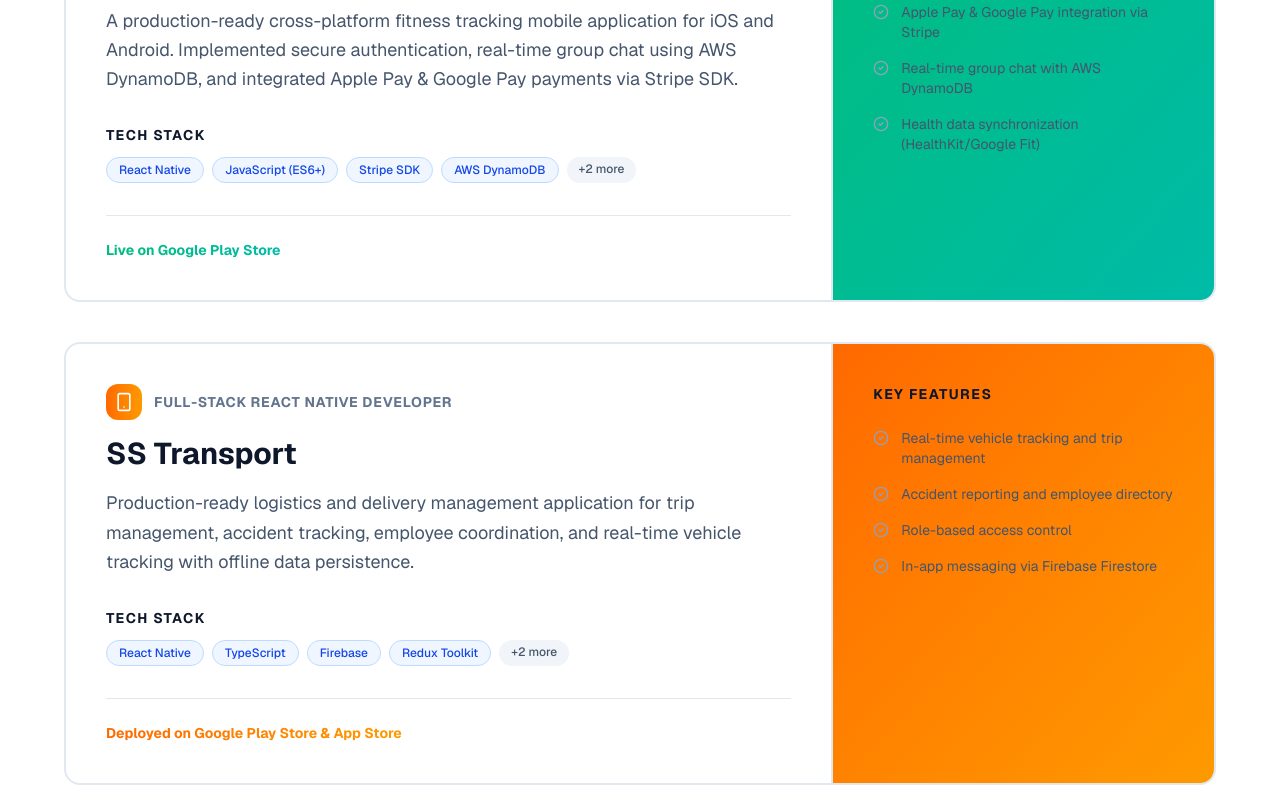
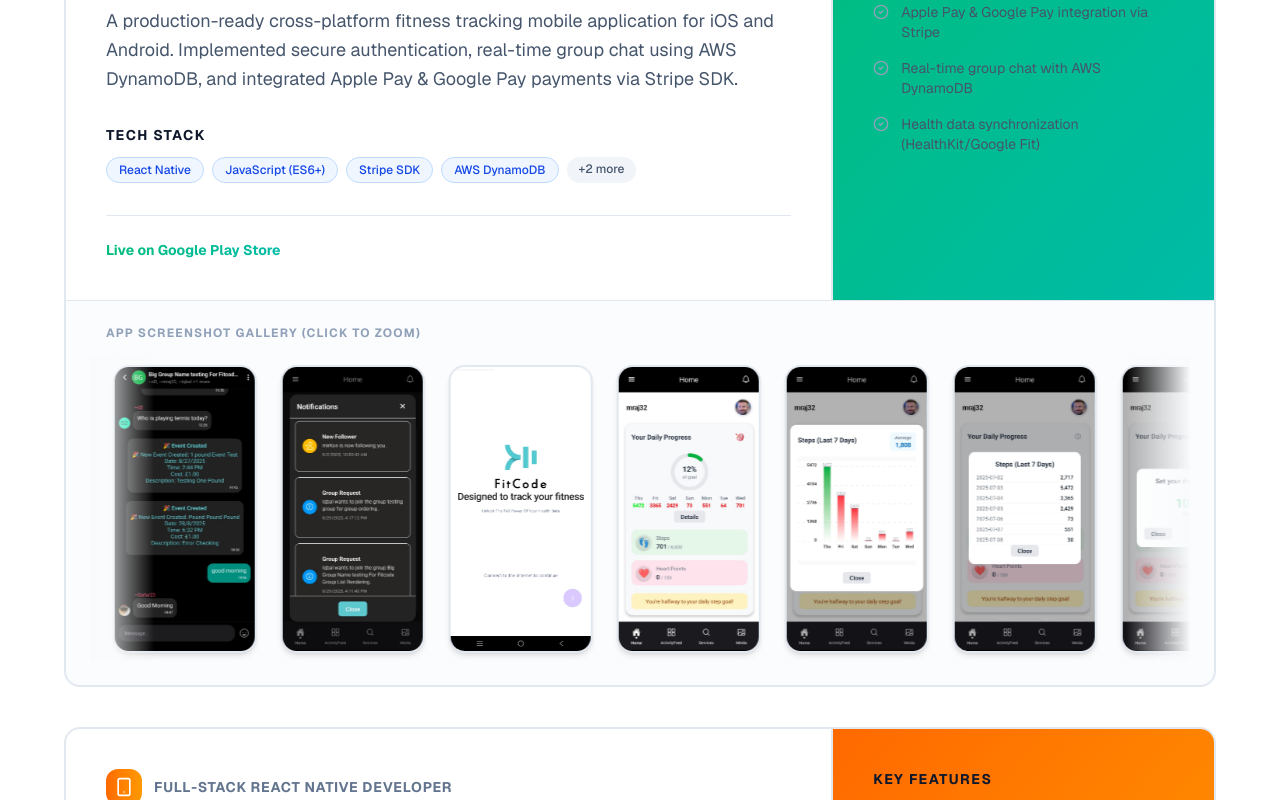
Before and after one commit to MirazRatul/Miraz_Portfolio, a Next.js app: page / in a window 1280 px wide. Shown: the part 5500-6300 px from the top of the page. Built offline with nearby package versions, Linux system fonts and the light colour scheme.

Commit message:
feat: initialize Tailwind CSS configuration and add images for project in ProjectSection component

```diff
--- a/app/globals.css
+++ b/app/globals.css
@@ -188,6 +188,9 @@
   --animate-fade-in-up: fade-in-up 0.8s cubic-bezier(0.16, 1, 0.3, 1) forwards;
   --animate-fade-in: fade-in 1s ease-out forwards;
   --animate-slide-in-right: slide-in-right 0.8s cubic-bezier(0.16, 1, 0.3, 1) forwards;
+  --animate-scale-up: scale-up 0.3s cubic-bezier(0.34, 1.56, 0.64, 1) forwards;
+  --animate-marquee: marquee 40s linear infinite;
+  --animate-marquee-reverse: marquee-reverse 40s linear infinite;
 
   @keyframes fade-in-up {
     from {
@@ -215,6 +218,32 @@
     to {
       opacity: 1;
       transform: translateX(0);
+    }
+  }
+  @keyframes scale-up {
+    from {
+      opacity: 0;
+      transform: scale(0.9);
+    }
+    to {
+      opacity: 1;
+      transform: scale(1);
+    }
+  }
+  @keyframes marquee {
+    0% {
+      transform: translateX(0%);
+    }
+    100% {
+      transform: translateX(-50%);
+    }
+  }
+  @keyframes marquee-reverse {
+    0% {
+      transform: translateX(-50%);
+    }
+    100% {
+      transform: translateX(0%);
     }
   }
 }
--- a/components/projects-section.tsx
+++ b/components/projects-section.tsx
@@ -1,7 +1,10 @@
 'use client';
 
-import { Smartphone, CheckCircle2, ExternalLink } from 'lucide-react';
+import { Smartphone, CheckCircle2, ExternalLink, X, ChevronLeft, ChevronRight } from 'lucide-react';
 import { useScrollReveal } from '@/hooks/use-scroll-reveal';
+import { useState, useEffect } from 'react';
+import Image from 'next/image';
+import { createPortal } from 'react-dom';
 
 const projects = [
   {
@@ -38,6 +41,20 @@
     status: 'Live on Google Play Store',
     role: 'Sole React Native Developer',
     color: 'from-emerald-500 to-teal-500',
+    screenshots: [
+      '/fitcode/fitcode_image1.jpeg',
+      '/fitcode/fitcode_image2.jpeg',
+      '/fitcode/fitcode_image3.jpeg',
+      '/fitcode/fitcode_image4.jpeg',
+      '/fitcode/fitcode_image5.jpeg',
+      '/fitcode/fitcode_image7.jpeg',
+      '/fitcode/fitcode_image8.jpeg',
+      '/fitcode/fitocde_image9.jpeg',
+      '/fitcode/fitcode_image10.jpeg',
+      '/fitcode/fitcode_image11.jpeg',
+      '/fitcode/fitcode_image12.jpeg',
+      '/fitcode/fitcode_image13.jpeg'
+    ]
   },
   {
     title: 'SS Transport',
@@ -60,6 +77,54 @@
 
 export function ProjectsSection() {
   const { ref, isRevealed } = useScrollReveal(0.05);
+  const [mounted, setMounted] = useState(false);
+
+  useEffect(() => {
+    setMounted(true);
+  }, []);
+
+  const [lightbox, setLightbox] = useState<{
+    images: string[];
+    index: number;
+    isOpen: boolean;
+  }>({
+    images: [],
+    index: 0,
+    isOpen: false
+  });
+
+  useEffect(() => {
+    if (lightbox.isOpen) {
+      document.body.style.overflow = 'hidden';
+    } else {
+      document.body.style.overflow = '';
+    }
+    return () => {
+      document.body.style.overflow = '';
+    };
+  }, [lightbox.isOpen]);
+
+  const handleOpenLightbox = (images: string[], index: number) => {
+    setLightbox({ images, index, isOpen: true });
+  };
+
+  const handleCloseLightbox = () => {
+    setLightbox(prev => ({ ...prev, isOpen: false }));
+  };
+
+  const handleNextImage = () => {
+    setLightbox(prev => ({
+      ...prev,
+      index: (prev.index + 1) % prev.images.length
+    }));
+  };
+
+  const handlePrevImage = () => {
+    setLightbox(prev => ({
+      ...prev,
+      index: (prev.index - 1 + prev.images.length) % prev.images.length
+    }));
+  };
 
   return (
     <section
@@ -160,10 +225,118 @@
                   </ul>
                 </div>
               </div>
+
+              {/* Bottom screenshots marquee */}
+              {project.screenshots && (
+                <div className="border-t border-slate-200 bg-slate-50/50 dark:bg-slate-900/30 p-6 overflow-hidden">
+                  <p className="text-xs font-bold text-slate-400 dark:text-slate-500 mb-4 uppercase tracking-widest px-4">
+                    App Screenshot Gallery (Click to zoom)
+                  </p>
+
+                  <div className="relative w-full overflow-hidden">
+                    {/* Shadow overlays for smooth fade out on sides */}
+                    <div className="absolute left-0 top-0 bottom-0 w-16 bg-gradient-to-r from-slate-50 dark:from-slate-950 to-transparent z-10 pointer-events-none"></div>
+                    <div className="absolute right-0 top-0 bottom-0 w-16 bg-gradient-to-l from-slate-50 dark:from-slate-950 to-transparent z-10 pointer-events-none"></div>
+
+                    {/* Sliding track */}
+                    <div className="flex w-max gap-6 animate-marquee-reverse hover:[animation-play-state:paused] py-2 cursor-pointer">
+                      {/* Double the list for infinite marquee scrolling loop */}
+                      {[...project.screenshots, ...project.screenshots].map((img, i) => (
+                        <div
+                          key={i}
+                          onClick={() => handleOpenLightbox(project.screenshots, i % project.screenshots.length)}
+                          className="w-36 h-72 rounded-2xl overflow-hidden border-2 border-slate-200 dark:border-slate-800 shadow-md hover:shadow-xl hover:scale-105 hover:border-blue-400 dark:hover:border-blue-500 transition-all duration-300 relative bg-slate-100 dark:bg-slate-950"
+                        >
+                          <Image
+                            src={img}
+                            alt={`Screen ${i}`}
+                            fill
+                            sizes="150px"
+                            className="object-cover"
+                          />
+                        </div>
+                      ))}
+                    </div>
+                  </div>
+                </div>
+              )}
             </article>
           ))}
         </div>
       </div>
+
+      {/* Lightbox Modal */}
+      {lightbox.isOpen && mounted && createPortal(
+        <div
+          onClick={handleCloseLightbox}
+          className="fixed inset-0 bg-slate-950/95 backdrop-blur-md flex items-center justify-center p-4 transition-all duration-300 cursor-zoom-out"
+          style={{ zIndex: 999999 }}
+        >
+          {/* Close button - highly visible with background and explicit borders */}
+          <button
+            onClick={(e) => {
+              e.stopPropagation();
+              handleCloseLightbox();
+            }}
+            className="absolute top-6 right-6 p-4 rounded-full bg-slate-900/90 hover:bg-slate-800 text-white hover:text-blue-400 border border-slate-700 hover:scale-110 transition-all cursor-pointer shadow-2xl"
+            style={{ zIndex: 1000000 }}
+            aria-label="Close lightbox"
+            title="Close"
+          >
+            <X size={24} />
+          </button>
+
+          {/* Left Arrow */}
+          <button
+            onClick={(e) => {
+              e.stopPropagation();
+              handlePrevImage();
+            }}
+            className="absolute left-6 p-4 rounded-full bg-slate-900/90 hover:bg-slate-800 text-white hover:text-blue-400 border border-slate-700 hover:scale-110 transition-all cursor-pointer shadow-2xl"
+            style={{ zIndex: 1000000 }}
+            aria-label="Previous image"
+          >
+            <ChevronLeft size={28} />
+          </button>
+
+          {/* Screenshot container */}
+          <div
+            onClick={(e) => e.stopPropagation()}
+            className="relative max-w-sm w-full h-[80vh] rounded-3xl overflow-hidden border-4 border-slate-800 dark:border-slate-700 shadow-2xl animate-scale-up bg-slate-950 cursor-default"
+          >
+            <Image
+              src={lightbox.images[lightbox.index]}
+              alt={`Screen Zoomed ${lightbox.index + 1}`}
+              fill
+              className="object-contain"
+              sizes="400px"
+              priority
+            />
+          </div>
+
+          {/* Right Arrow */}
+          <button
+            onClick={(e) => {
+              e.stopPropagation();
+              handleNextImage();
+            }}
+            className="absolute right-6 p-4 rounded-full bg-slate-900/90 hover:bg-slate-800 text-white hover:text-blue-400 border border-slate-700 hover:scale-110 transition-all cursor-pointer shadow-2xl"
+            style={{ zIndex: 1000000 }}
+            aria-label="Next image"
+          >
+            <ChevronRight size={28} />
+          </button>
+
+          {/* Indicator */}
+          <div
+            onClick={(e) => e.stopPropagation()}
+            className="absolute bottom-6 px-4 py-2 rounded-full bg-slate-900/90 text-white/70 border border-slate-700 text-xs font-semibold tracking-wider"
+          >
+            {lightbox.index + 1} / {lightbox.images.length}
+          </div>
+        </div>,
+        document.body
+      )}
     </section>
   );
 }
```
